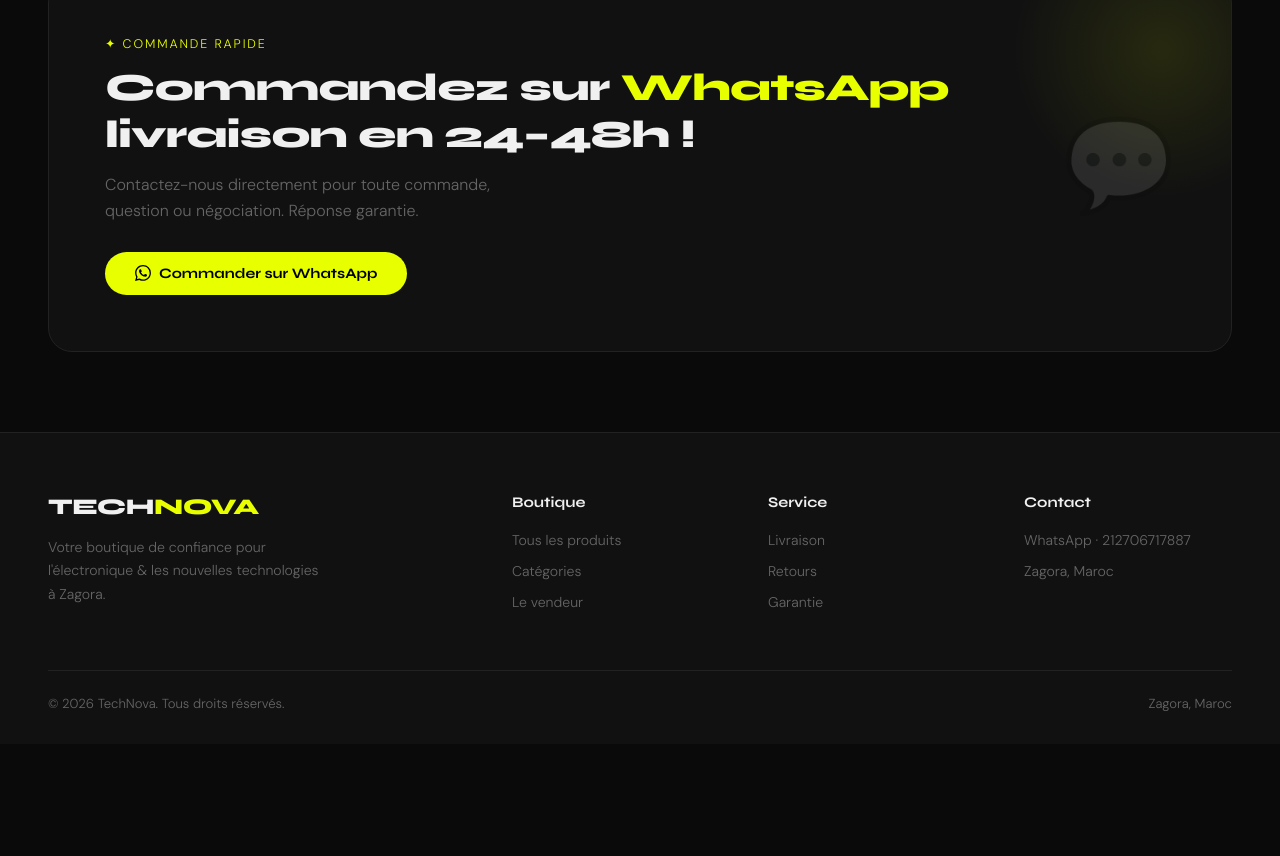
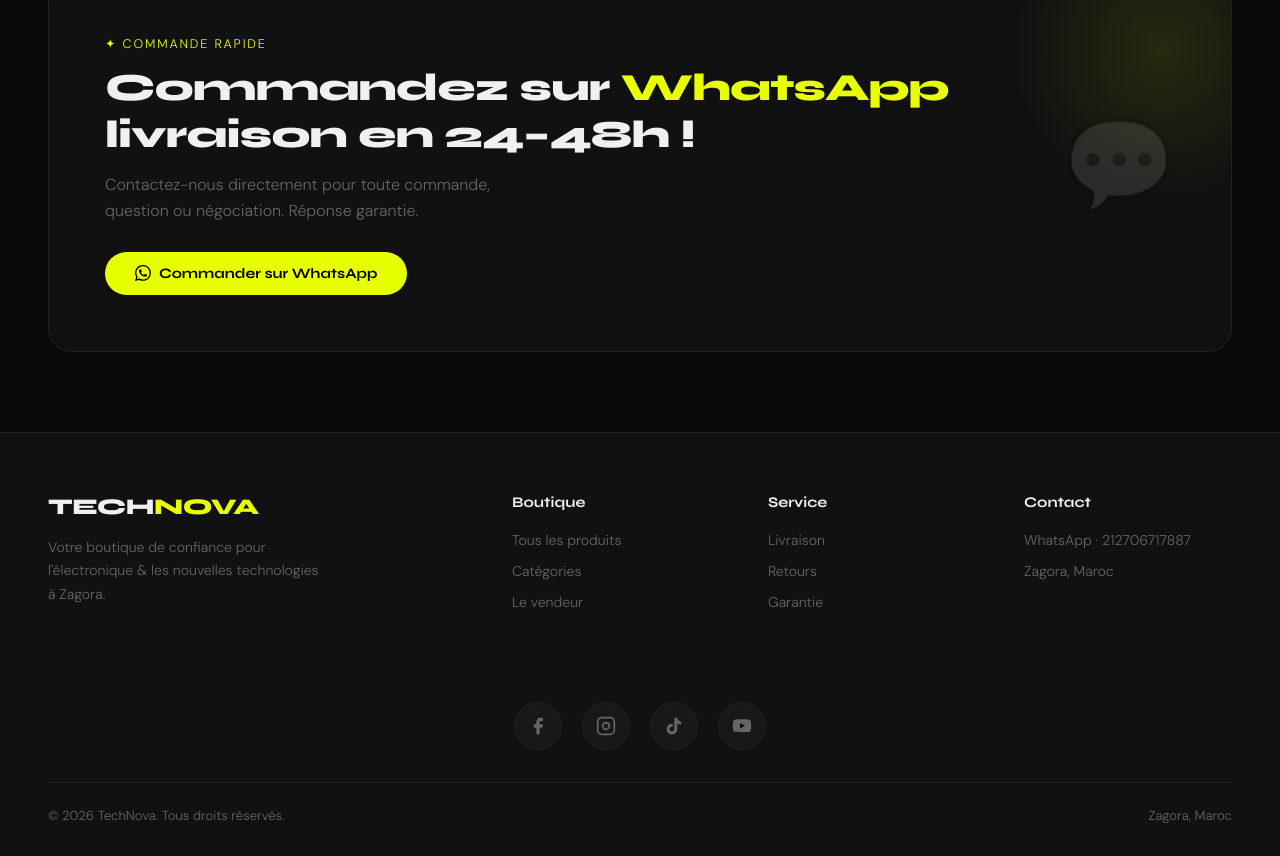
Before and after one commit to medaminebensalem/Technova, a plain HTML site: page index.html in a window 1280 px wide. Shown: the part 7782-8638 px from the top of the page. Before the commit the page ends 8526 px from the top, so only its background shows below. Drawn offline with Linux system fonts and the light colour scheme.

Commit message:
socialmedia

```diff
--- a/index.html
+++ b/index.html
@@ -119,6 +119,23 @@
     <div class="footer-col"><h4>Service</h4><ul><li><a href="#">Livraison</a></li><li><a href="#">Retours</a></li><li><a href="#">Garantie</a></li></ul></div>
     <div class="footer-col"><h4>Contact</h4><ul><li><a id="footerWa" href="#">WhatsApp</a></li><li><a href="#">Zagora, Maroc</a></li></ul></div>
   </div>
+
+  <!-- Social Media Icons -->
+  <div class="footer-social">
+    <a href="https://www.facebook.com/share/18csr5pJok/" target="_blank" class="social-icon" aria-label="Facebook">
+      <svg viewBox="0 0 24 24" fill="currentColor"><path d="M18 2h-3a5 5 0 0 0-5 5v3H7v4h3v8h4v-8h3l1-4h-4V7a1 1 0 0 1 1-1h3z"/></svg>
+    </a>
+    <a href="https://www.instagram.com/hakim_elctronique/?utm_source=qr&r=nametag" target="_blank" class="social-icon" aria-label="Instagram">
+      <svg viewBox="0 0 24 24" fill="none" stroke="currentColor" stroke-width="2"><rect x="2" y="2" width="20" height="20" rx="5"/><path d="M16 11.37A4 4 0 1 1 12.63 8 4 4 0 0 1 16 11.37z"/><line x1="17.5" y1="6.5" x2="17.51" y2="6.5"/></svg>
+    </a>
+    <a href="https://tiktok.com" target="_blank" class="social-icon" aria-label="TikTok">
+      <svg viewBox="0 0 24 24" fill="currentColor"><path d="M19.59 6.69a4.83 4.83 0 0 1-3.77-4.25V2h-3.45v13.67a2.89 2.89 0 0 1-5.2 1.74 2.89 2.89 0 0 1 2.31-4.64 2.93 2.93 0 0 1 .88.13V9.4a6.84 6.84 0 0 0-1-.05A6.33 6.33 0 0 0 5 20.1a6.34 6.34 0 0 0 10.86-4.43v-7a8.16 8.16 0 0 0 4.77 1.52v-3.4a4.85 4.85 0 0 1-1-.1z"/></svg>
+    </a>
+    <a href="https://youtube.com" target="_blank" class="social-icon" aria-label="YouTube">
+      <svg viewBox="0 0 24 24" fill="currentColor"><path d="M22.54 6.42a2.78 2.78 0 0 0-1.94-2C18.88 4 12 4 12 4s-6.88 0-8.6.46a2.78 2.78 0 0 0-1.94 2A29 29 0 0 0 1 11.75a29 29 0 0 0 .46 5.33A2.78 2.78 0 0 0 3.4 19c1.72.46 8.6.46 8.6.46s6.88 0 8.6-.46a2.78 2.78 0 0 0 1.94-2 29 29 0 0 0 .46-5.25 29 29 0 0 0-.46-5.33z"/><polygon points="9.75 15.02 15.5 11.75 9.75 8.48 9.75 15.02" fill="#0a0a0a"/></svg>
+    </a>
+  </div>
+
   <div class="footer-bottom">
     <p>© 2026 TechNova. Tous droits réservés.</p>
     <p>Zagora, Maroc</p>
--- a/style.css
+++ b/style.css
@@ -219,6 +219,39 @@
 .footer-bottom { border-top: 1px solid var(--border); padding-top: 24px; display: flex; justify-content: space-between; align-items: center; }
 .footer-bottom p { color: var(--muted); font-size: 0.82rem; }
 
+/* ── FOOTER SOCIAL ICONS ── */
+.footer-social {
+  display: flex;
+  justify-content: center;
+  align-items: center;
+  gap: 20px;
+  padding: 32px 0;
+  margin-top: 8px;
+}
+.social-icon {
+  display: flex;
+  align-items: center;
+  justify-content: center;
+  width: 48px;
+  height: 48px;
+  border-radius: 50%;
+  background: var(--surface2);
+  border: 1px solid var(--border);
+  color: var(--muted);
+  transition: all 0.3s ease;
+}
+.social-icon svg {
+  width: 20px;
+  height: 20px;
+}
+.social-icon:hover {
+  background: var(--accent);
+  border-color: var(--accent);
+  color: #000;
+  transform: translateY(-4px);
+  box-shadow: 0 8px 24px rgba(232, 255, 0, 0.25);
+}
+
 /* ── TOAST ── */
 .toast { position: fixed; bottom: 32px; left: 50%; transform: translateX(-50%) translateY(80px); background: var(--surface); border: 1px solid var(--accent); color: var(--text); padding: 13px 26px; border-radius: 40px; font-size: 0.88rem; z-index: 400; transition: transform .3s cubic-bezier(.4,0,.2,1); white-space: nowrap; }
 .toast.show { transform: translateX(-50%) translateY(0); }
```
